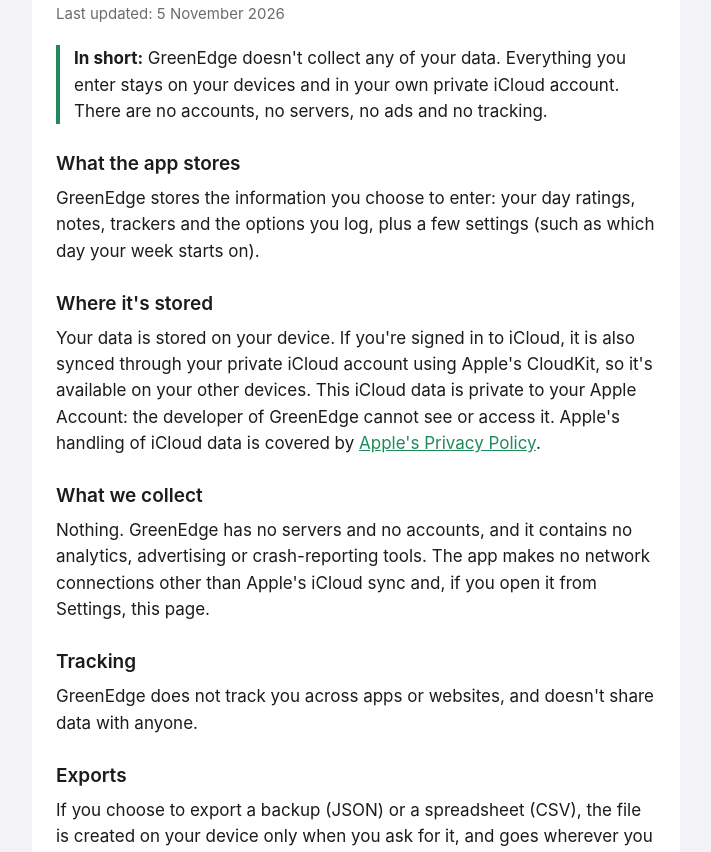
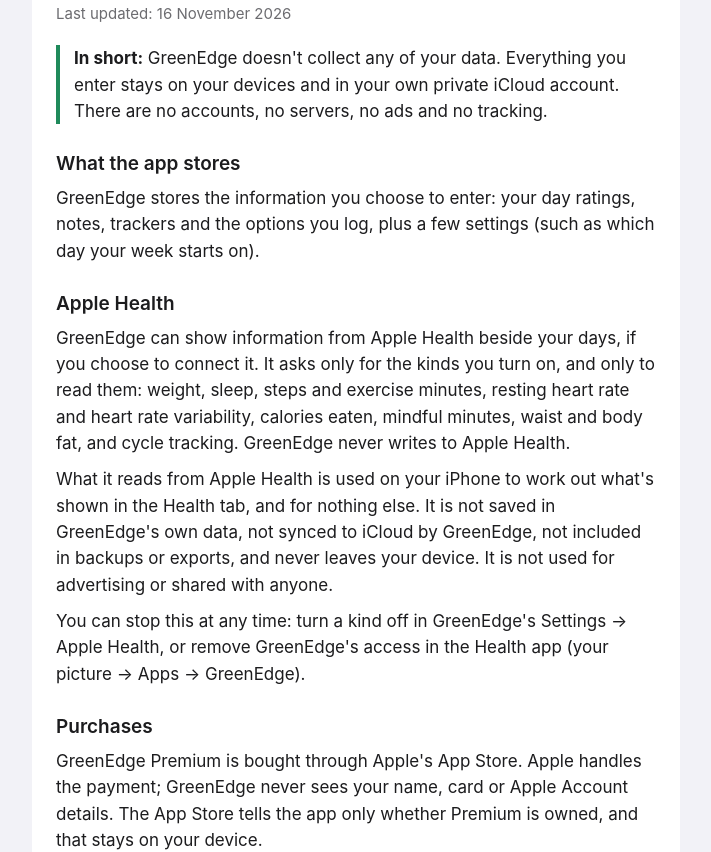
Before and after one commit to racoonamp/greenedge-site, a plain HTML site: page privacy-policy.html in a window 1280 px wide. Shown: the part 106-958 px from the top of the page, without its empty margins (284-995 px from the left). Drawn offline with Linux system fonts and the light colour scheme.

Commit message:
Privacy policy and support cover Apple Health and Premium purchases
Co-Authored-By: Claude Fable 5.2 <noreply@anthropic.com>

```diff
--- a/privacy-policy.html
+++ b/privacy-policy.html
@@ -26,7 +26,7 @@
 <main>
   <div class="card">
     <h1>GreenEdge Privacy Policy</h1>
-    <p class="muted">Last updated: 5 November 2026</p>
+    <p class="muted">Last updated: 16 November 2026</p>
 
     <p class="summary"><strong>In short:</strong> GreenEdge doesn't collect any of your data. Everything you
       enter stays on your devices and in your own private iCloud account. There are no accounts, no servers,
@@ -36,6 +36,23 @@
     <p>GreenEdge stores the information you choose to enter: your day ratings, notes, trackers and the options
       you log, plus a few settings (such as which day your week starts on).</p>
 
+    <h2>Apple Health</h2>
+    <p>GreenEdge can show information from Apple Health beside your days, if you choose to connect it. It asks
+      only for the kinds you turn on, and only to read them: weight, sleep, steps and exercise minutes, resting
+      heart rate and heart rate variability, calories eaten, mindful minutes, waist and body fat, and cycle
+      tracking. GreenEdge never writes to Apple Health.</p>
+    <p>What it reads from Apple Health is used on your iPhone to work out what's shown in the Health tab, and
+      for nothing else. It is not saved in GreenEdge's own data, not synced to iCloud by GreenEdge, not included
+      in backups or exports, and never leaves your device. It is not used for advertising or shared with
+      anyone.</p>
+    <p>You can stop this at any time: turn a kind off in GreenEdge's Settings → Apple Health, or remove
+      GreenEdge's access in the Health app (your picture → Apps → GreenEdge).</p>
+
+    <h2>Purchases</h2>
+    <p>GreenEdge Premium is bought through Apple's App Store. Apple handles the payment; GreenEdge never sees
+      your name, card or Apple Account details. The App Store tells the app only whether Premium is owned, and
+      that stays on your device.</p>
+
     <h2>Where it's stored</h2>
     <p>Your data is stored on your device. If you're signed in to iCloud, it is also synced through your
       private iCloud account using Apple's CloudKit, so it's available on your other devices. This iCloud data is
@@ -44,8 +61,9 @@
 
     <h2>What we collect</h2>
     <p>Nothing. GreenEdge has no servers and no accounts, and it contains no analytics, advertising or
-      crash-reporting tools. The app makes no network connections other than Apple's iCloud sync and,
-      if you open it from Settings, this page.</p>
+      crash-reporting tools. The only network connections the app makes are to Apple:
+      iCloud sync, and the App Store, which tells the app which version of it you have and handles purchases. This page opens in
+      your browser if you tap the link in Settings.</p>
 
     <h2>Tracking</h2>
     <p>GreenEdge does not track you across apps or websites, and doesn't share data with anyone.</p>
```
Also changed, not shown: support.html (+17 -0 lines).
